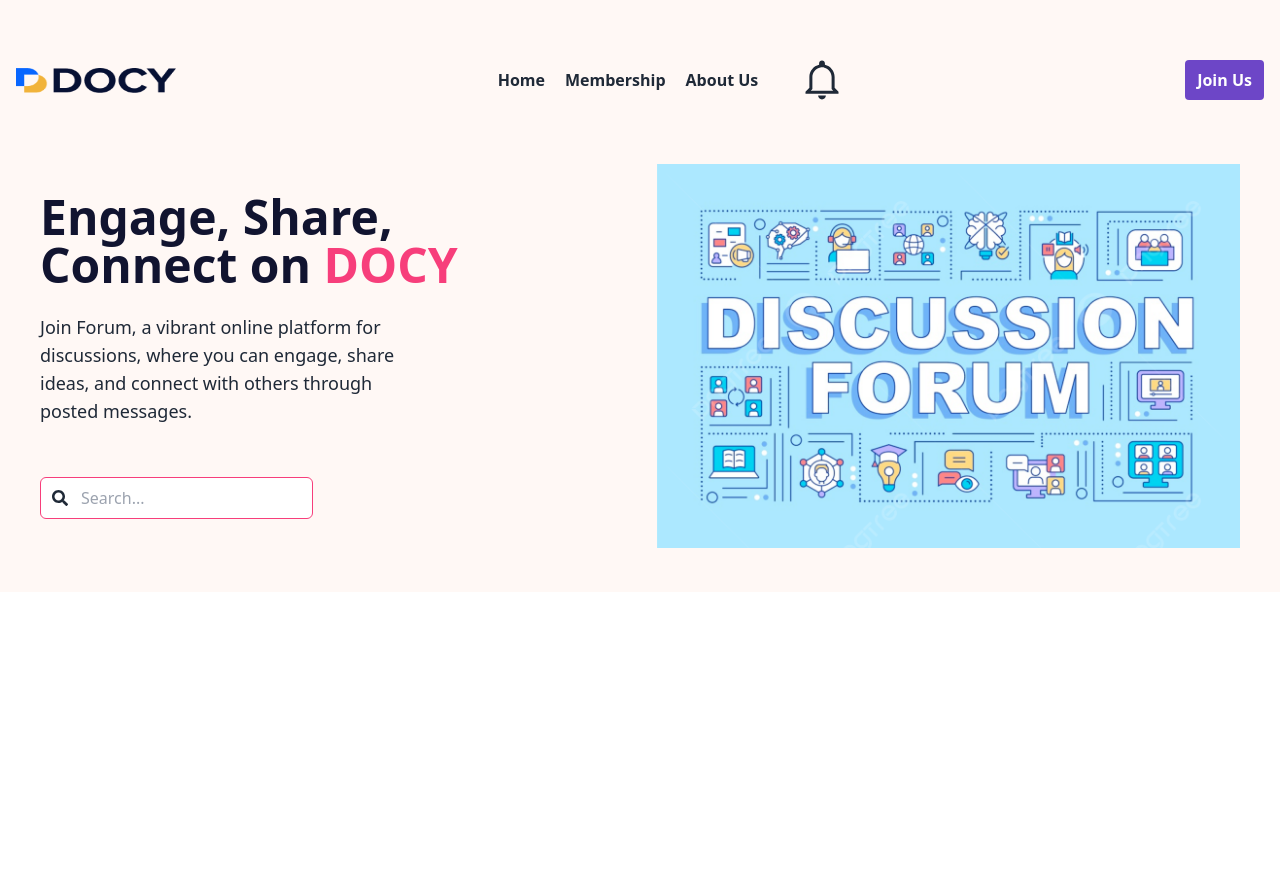
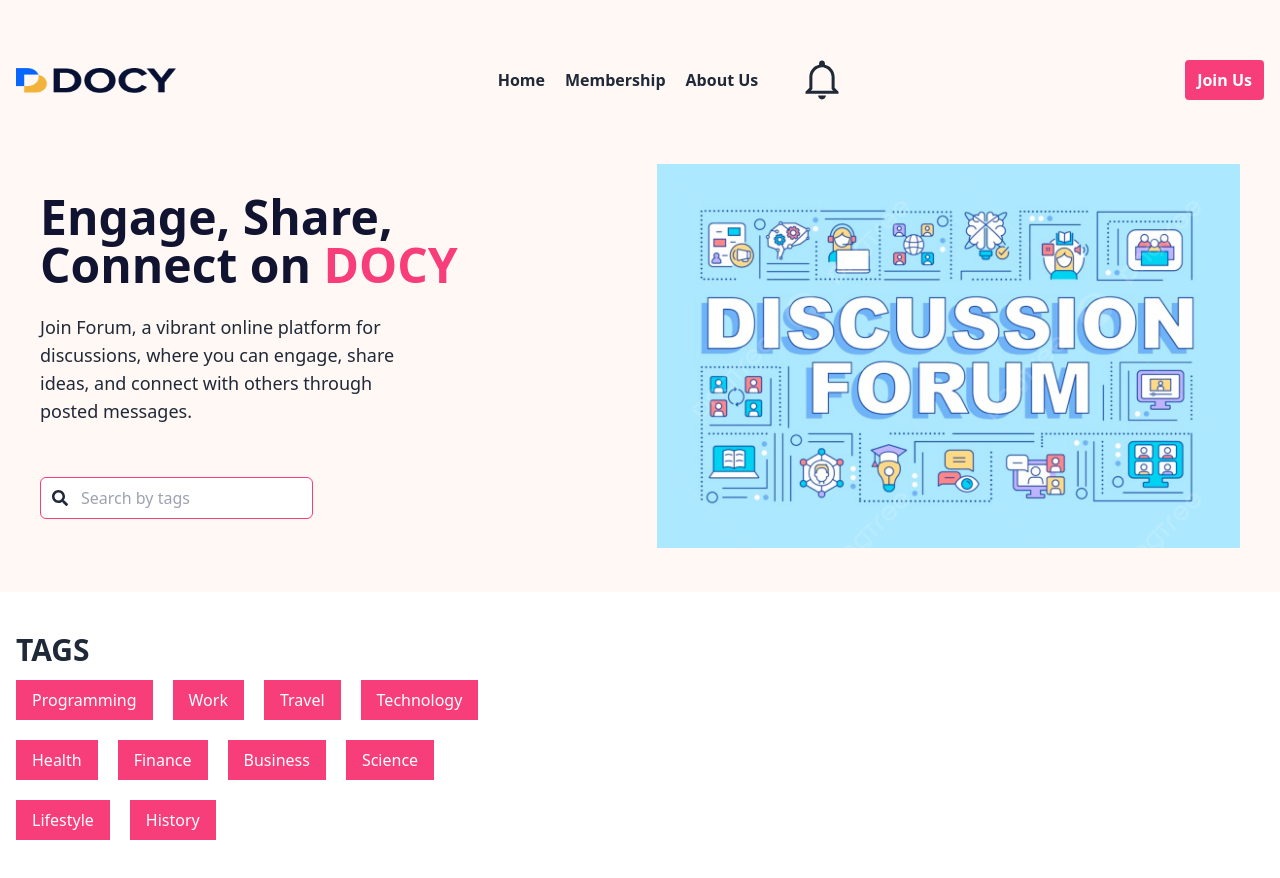
Before and after one commit to Almansur342/my-forum, a React (Vite) app: page / in a window 1280 px wide. Before the commit the page ends 800 px from the top, so only its background shows below. Built offline with nearby package versions, Linux system fonts and the light colour scheme; no server answers.

Commit message:
tags created

```diff
--- a/src/Pages/Home/Home.jsx
+++ b/src/Pages/Home/Home.jsx
@@ -1,9 +1,11 @@
 import Banner from "../../components/Banner/Banner";
+import Tags from "../../components/Tags/Tags";
 
 const Home = () => {
   return (
     <div>
       <Banner></Banner>
+      <Tags></Tags>
     </div>
   );
 };
--- a/src/Pages/Login/Login.jsx
+++ b/src/Pages/Login/Login.jsx
@@ -127,9 +127,9 @@ const Login = () => {
             {errors.password && <span className="text-red-500">This field is required</span>}
           </div>
         <div className="form-control">
-          <button className="btn mt-6 bg-[#6d46c7] text-white text-base lg:text-lg mb-3 uppercase">Sign In</button>
+          <button className="btn mt-6 bg-[#F73E7B] text-white text-base lg:text-lg mb-3 uppercase">Sign In</button>
         </div>
-        <Link className="flex justify-center" to="/register">New here? <span className="text-[#9a7ae1] ml-1">Create an account</span></Link>
+        <Link className="flex justify-center" to="/register">New here? <span className="text-[#F63E7B] ml-1">Create an account</span></Link>
         <div className="divider">OR</div>
       </form>
       <div className="justify-around flex gap-1 lg:gap-5">
--- a/src/components/Banner/Banner.jsx
+++ b/src/components/Banner/Banner.jsx
@@ -19,7 +19,7 @@ const Banner = () => {
 				<FaSearch></FaSearch>
 			</button>
 		</span>
-		<input type="search" name="Search" placeholder="Search..." className="w-40 border border-[#F73E7B] py-2 pl-10 text-base rounded-md sm:w-auto" />
+		<input type="search" name="Search" placeholder="Search by tags" className="w-40 border border-[#F73E7B] py-2 pl-10 text-base rounded-md sm:w-auto" />
 	</div>
 </fieldset>
 		</div>
--- a/src/components/Shared/Navbar.jsx
+++ b/src/components/Shared/Navbar.jsx
@@ -93,7 +93,7 @@ const Navbar = () => {
             :
             <div>
               <Link to='/login'>
-                <button className="px-2 lg:px-3 font-semibold text-xs lg:text-base text-white bg-[#6d46c7] rounded py-2">Join Us</button>
+                <button className="px-2 lg:px-3 font-semibold text-xs lg:text-base text-white bg-[#F73E7B] rounded py-2">Join Us</button>
               </Link>
             </div>
         }
--- /dev/null
+++ b/src/components/Tags/Tags.jsx
@@ -0,0 +1,27 @@
+const Tags = () => {
+  const tags = [
+    { name: "Programming" },
+    { name: "Work" },
+    { name: "Travel" },
+    { name: "Technology" },
+    { name: "Health" },
+    { name: "Finance" },
+    { name: "Business" },
+    { name: "Science" },
+    { name: "Lifestyle" },
+    { name: "History" }
+  ];
+
+  return (
+    <div className="my-10 container mx-auto px-4">
+      <h1 className="uppercase text-3xl font-bold mb-3">Tags</h1>
+      <ul className="w-2/5 flex flex-wrap gap-5">
+        {tags.map(tag => (
+          <li className=" px-4 py-2 bg-[#F73E7B] font-medium text-white" key={tag.name}>{tag.name}</li>
+        ))}
+      </ul>
+    </div>
+  );
+};
+
+export default Tags;
```
